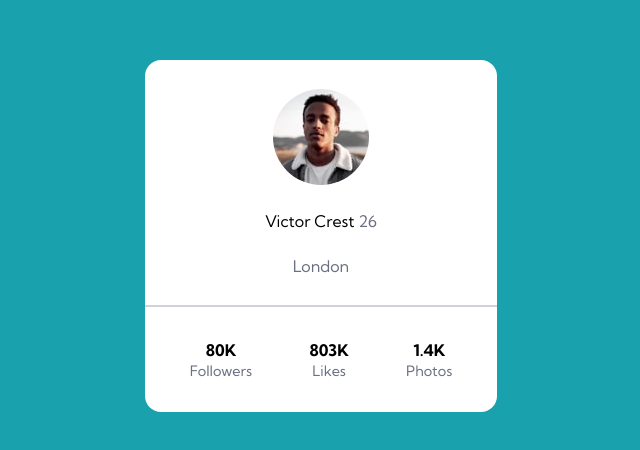
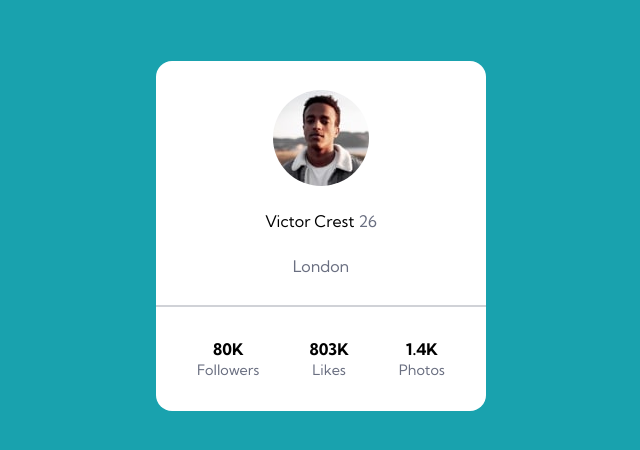
Before and after one commit to Saulossilv/exer-css-flexbox, a plain HTML site: page profile-card-component-main/index.html in a window 1280 px wide. Shown: the part 164-614 px from the top of the page, without its empty margins (319-959 px from the left). Drawn offline with Linux system fonts and the light colour scheme.

Commit message:
modified variable value for statical value

```diff
--- a/profile-card-component-main/src/css/style.css
+++ b/profile-card-component-main/src/css/style.css
@@ -10,10 +10,8 @@ body {
 }
 
 .card-profile{
-    width: 90%;
-    height: 55%;
-    max-width: 22rem;
-    max-height: 22rem;
+    width: 330px;
+    height: 350px;
     background-color: white;
     display: flex;
     border-radius: 1rem;
```
